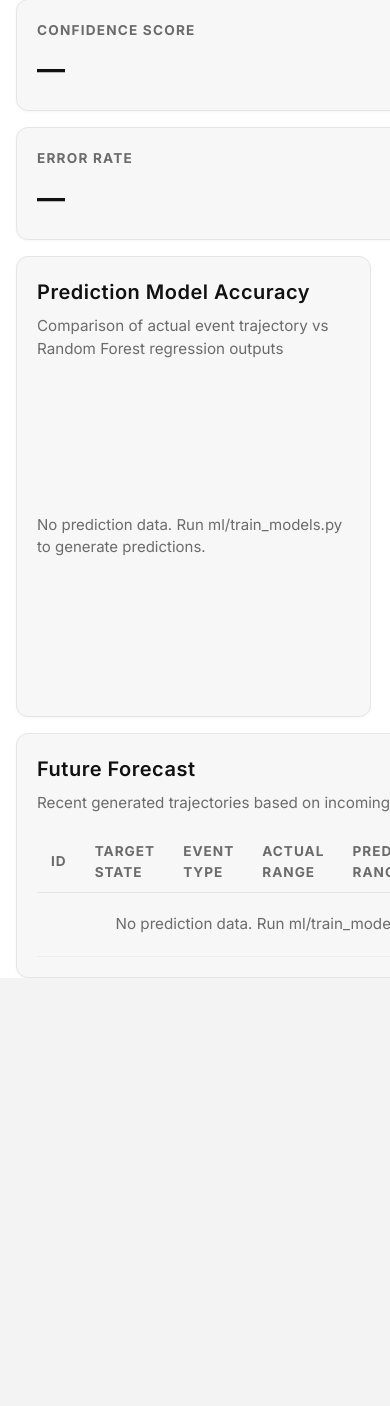
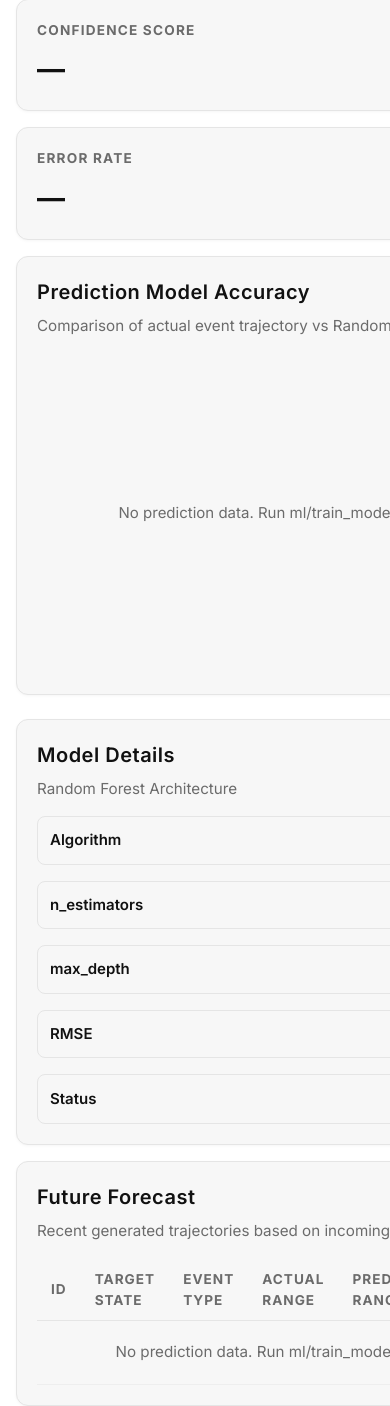
Before and after one commit to ateebkhan2299/Climate, a Flask app: page /predictions in a window 390 px wide; the page is wider, and only the part inside the window is pictured. Shown: the part 519-1925 px from the top of that part. Before the commit the page ends 1497 px from the top of that part, so only its background shows below. Run offline with Flask 3, Linux system fonts and the light colour scheme; data that the repository does not hold is empty; some libraries are stand-ins or nearby versions.

Commit message:
fix: remove inline grid styles forcing desktop layout on mobile

```diff
--- a/static/css/theme.css
+++ b/static/css/theme.css
@@ -647,7 +647,13 @@ h1, h2, h3, h4, h5, h6 {
 
 .split-row {
     display: grid;
-    grid-template-columns: repeat(auto-fit, minmax(350px, 1fr));
+    grid-template-columns: 1fr 1fr;
+    gap: 24px;
+}
+
+.split-row-2-1 {
+    display: grid;
+    grid-template-columns: 2fr 1fr;
     gap: 24px;
 }
 
@@ -730,8 +736,8 @@ h1, h2, h3, h4, h5, h6 {
         display: none;
     }
 
-    .split-row {
-        grid-template-columns: 1fr; /* Stack strictly vertically */
+    .split-row, .split-row-2-1 {
+        grid-template-columns: 1fr !important; /* Stack strictly vertically */
     }
     .kpi-grid {
         grid-template-columns: 1fr; /* Stack cards */
--- a/templates/analytics.html
+++ b/templates/analytics.html
@@ -71,7 +71,7 @@
             </div>
 
             <!-- Row 1: Heatmap + Regional Bar -->
-            <section style="display:grid; grid-template-columns:1fr 1fr; gap:24px;">
+            <section class="split-row">
                 <div class="cyber-card">
                     <h2 class="box-title">Event Matrix Heatmap</h2>
                     <p class="box-sub">Monthly frequency across atmospheric event types</p>
@@ -85,7 +85,7 @@
             </section>
 
             <!-- Row 2: Monthly Line + Donut -->
-            <section style="display:grid; grid-template-columns:1fr 1fr; gap:24px;">
+            <section class="split-row">
                 <div class="cyber-card">
                     <h2 class="box-title">Monthly Event Frequency</h2>
                     <p class="box-sub">Top 3 weather event types by month</p>
--- a/templates/index.html
+++ b/templates/index.html
@@ -91,7 +91,7 @@
             </section>
 
             <!-- TWO-COLUMN SECTION: Climate Trend Chart | System Status -->
-            <section class="split-row" style="display:grid; grid-template-columns:2fr 1fr; gap:24px;">
+            <section class="split-row-2-1">
                 <div class="cyber-card">
                     <h2 class="box-title">Climate Trend Chart</h2>
                     <p class="box-sub">Historical precipitation and temperature variance</p>
@@ -123,7 +123,7 @@
             </section>
 
             <!-- TWO-COLUMN SECTION: Anomaly Overview | Prediction Summary -->
-            <section class="split-row" style="display:grid; grid-template-columns:1fr 1fr; gap:24px;">
+            <section class="split-row">
                 <div class="cyber-card">
                     <h2 class="box-title">Anomaly Overview</h2>
                     <p class="box-sub">Distribution of detected events</p>
--- a/templates/predictions.html
+++ b/templates/predictions.html
@@ -72,7 +72,7 @@
                 </div>
             </div>
 
-            <section class="split-row" style="display:grid; grid-template-columns:2fr 1fr; gap:24px;">
+            <section class="split-row-2-1">
                 <div class="cyber-card">
                     <h2 class="box-title">Prediction Model Accuracy</h2>
                     <p class="box-sub">Comparison of actual event trajectory vs Random Forest regression outputs</p>
```
Also changed, not shown: remove_inline_styles.py (added, +23 -0 lines).
